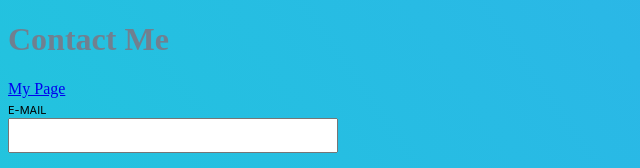
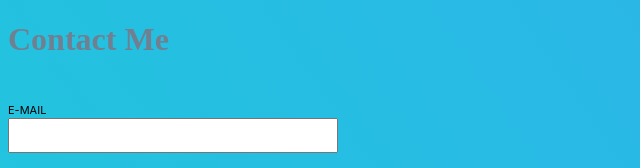
Before and after one commit to oriapp/mail-contact, a plain HTML site: page index.html in a window 1280 px wide. Shown: the top 168 px of the page, 0-640 px from the left. Drawn offline with nearby package versions, Linux system fonts and the light colour scheme.

Commit message:
Update index.html

```diff
--- a/index.html
+++ b/index.html
@@ -7,7 +7,7 @@
     </head>
     <body>
         <h1>Contact Me</h1>
-        <a href="somepage.html">My Page</a>
+        <br>
         <form action="https://formspree.io/staffbot@discord.boats" method="POST" />
             <label>
                 E-mail
```
